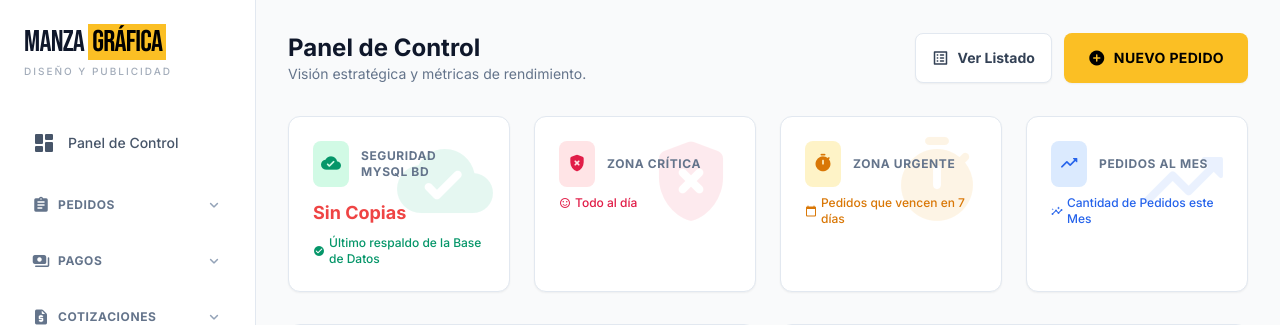
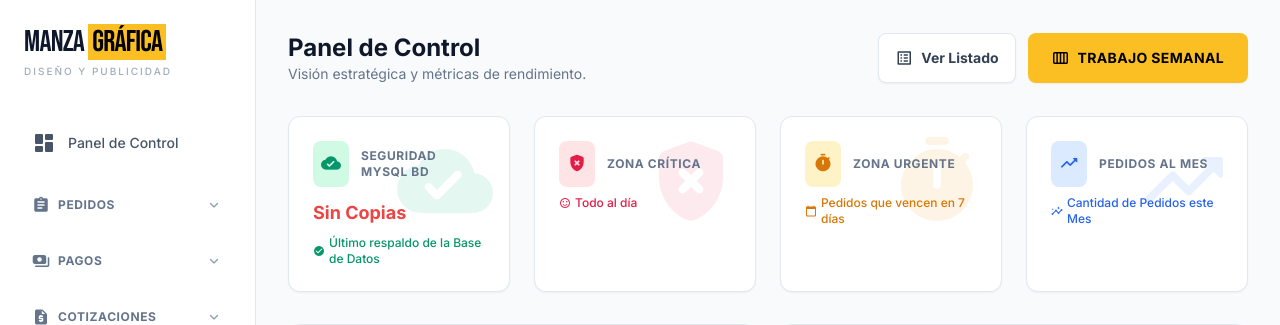
Before and after one commit to ffelipecuevasc/ManzagraficaPedidosApp, a Django app: template pedidos/templates/pedidos/dashboard.html in a window 1280 px wide. Shown: the top 325 px of the page. Run offline with Django 5.2, Linux system fonts and the light colour scheme; the template is opened without the code that fills it, so the values that code supplies are empty; some libraries are stand-ins or nearby versions.

Commit message:
Parche: Modificación en el botón del panel de control para ser atajo rápido de Trabajo Semanal.

```diff
--- a/pedidos/templates/pedidos/dashboard.html
+++ b/pedidos/templates/pedidos/dashboard.html
@@ -14,9 +14,9 @@
                 <span class="material-icons-round mr-2 text-lg">list_alt</span>
                 Ver Listado
             </a>
-            <a href="{% url 'crear_pedido' %}" class="bg-primary hover:bg-yellow-400 text-black font-bold py-2.5 px-6 rounded-lg shadow-sm inline-flex items-center justify-center transition-colors uppercase tracking-wide text-sm">
-                <span class="material-icons-round mr-2 text-lg">add_circle</span>
-                Nuevo Pedido
+            <a href="{% url 'trabajo_semanal' %}" class="bg-primary hover:bg-yellow-400 text-black font-bold py-2.5 px-6 rounded-lg shadow-sm inline-flex items-center justify-center transition-colors uppercase tracking-wide text-sm">
+                <span class="material-icons-round mr-2 text-lg">calendar_view_week</span>
+                Trabajo Semanal
             </a>
         </div>
     </div>
```
